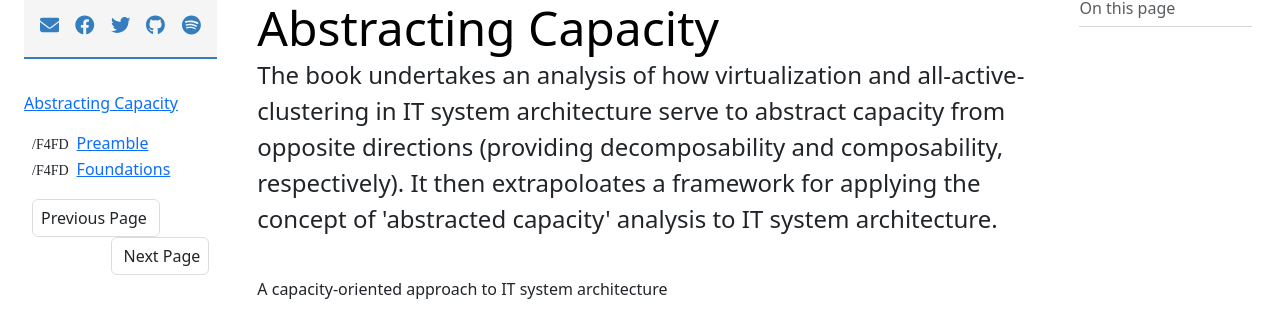
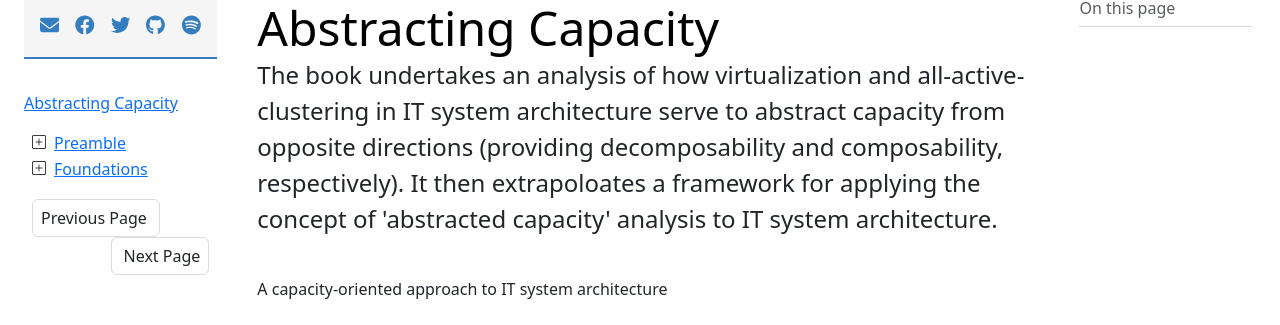
Before and after one commit to menckend/alpha, a Jekyll site: the page built from pages/2/1-capacity/2_1.md, in a window 1280 px wide. Shown: the part 97-422 px from the top of the page. Built offline with Jekyll 4.4.1, drawn with Linux system fonts in a browser that asks for light colours; nearby versions of some CDN libraries; library files that are not in the unit come from our copies.

Commit message:
Update customstyles.css

```diff
--- a/assets/css/customstyles.css
+++ b/assets/css/customstyles.css
@@ -35,10 +35,6 @@
     background: transparent;
     color: var(--menck-sb-text);
 }
-
-
-
-
 
 
 
@@ -112,7 +108,7 @@ details summary::-webkit-details-marker {
 
 /* plus */
 details summary:before {
-  content: '/F4FD';
+  content: '\F4FD';
   font-family: "bootstrap-icons";
   font-size: 14px;
   padding-right: 8px;
@@ -130,7 +126,7 @@ details[open] summary:before {
 
 /* plus */
 details.deet4 summary:before {
-    content: '/F4FD';
+    content: '\F4FD';
     font-family: "bootstrap-icons";
     font-size: 14px;
     padding-right: 8px;
@@ -148,7 +144,7 @@ details.deet4[open] summary:before {
 
 /* plus */
 details.deet5 summary:before {
-  content: '/F4FD';
+  content: '\F4FD';
   font-family: "bootstrap-icons";
   font-size: 14px;
   padding-right: 8px;
```
